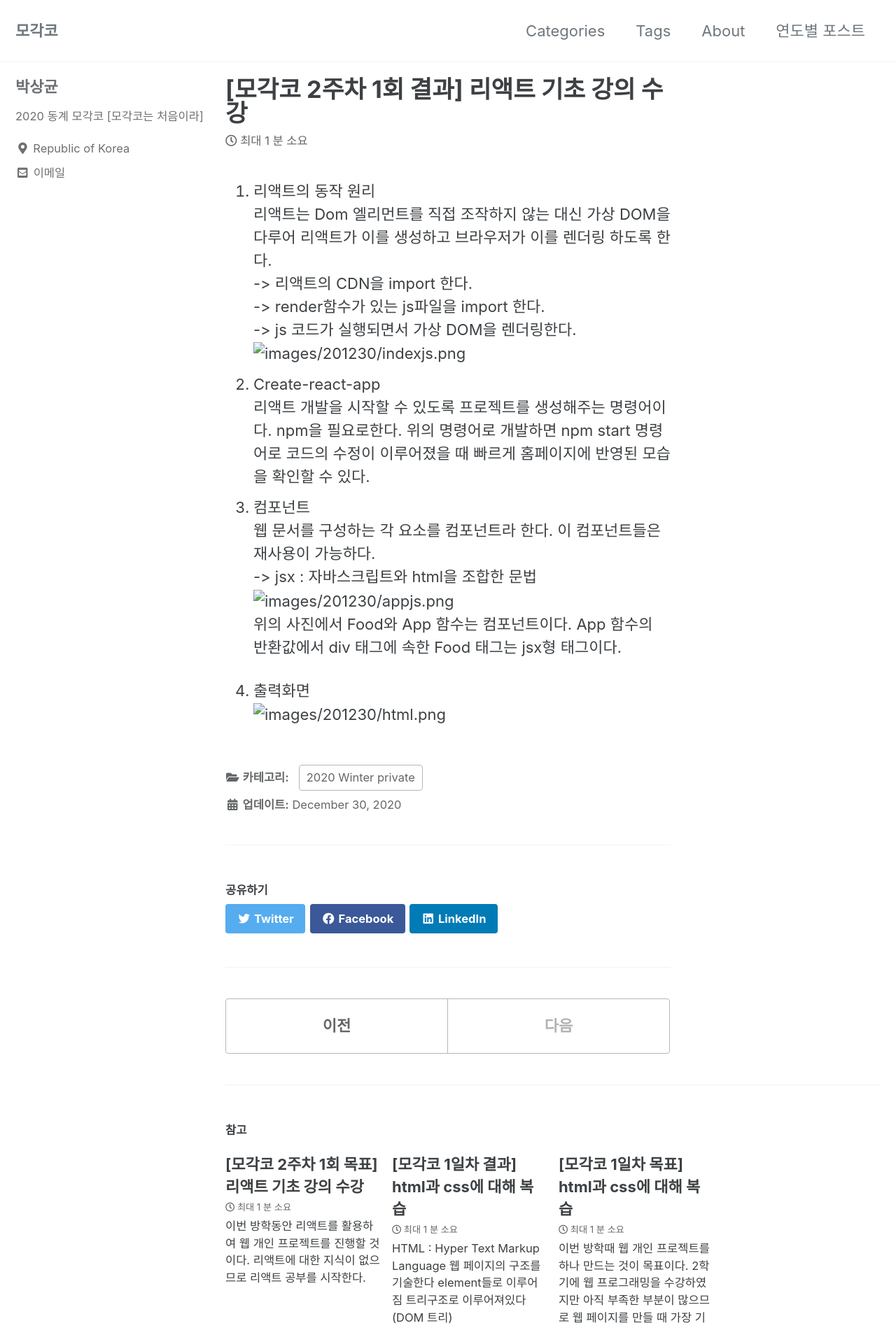
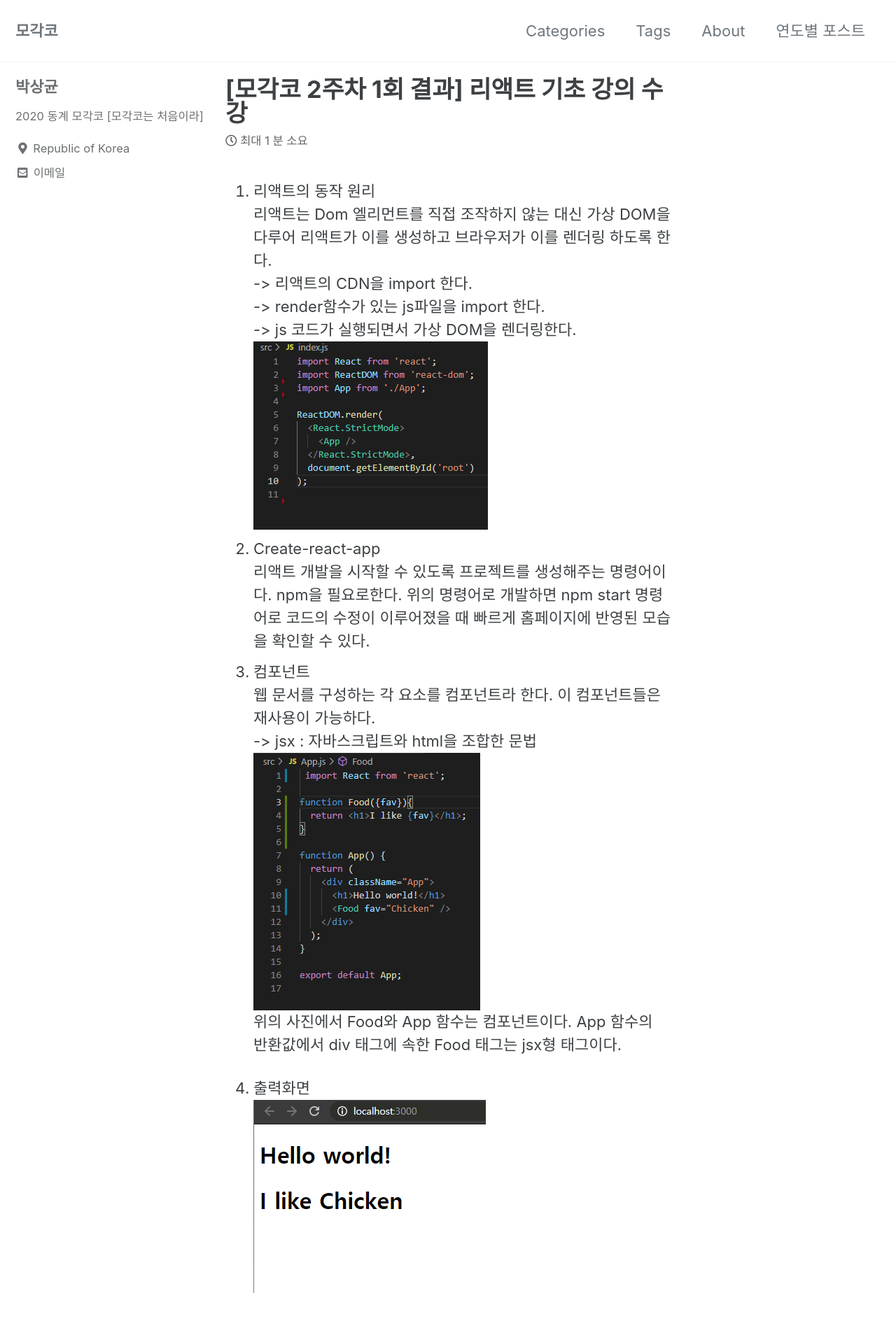
Before and after one commit to sanggyunbak2856/sanggyunbak2856.github.io, a Jekyll site: the page built from _posts/2020-12-30-result.md, in a window 1280 px wide. Shown: the top 1898 px of the page at 70% size. Built offline with Jekyll 4.4.1, drawn with Linux system fonts in a browser that asks for light colours; cached includes are drawn as plain includes.

Commit message:
[2020-12-30]

```diff
--- a/_posts/2020-12-30-result.md
+++ b/_posts/2020-12-30-result.md
@@ -10,14 +10,14 @@ last_modified_at: 2020-12-30
  -> 리액트의 CDN을 import 한다.
  -> render함수가 있는 js파일을 import 한다.
  -> js 코드가 실행되면서 가상 DOM을 렌더링한다.
- ![images/201230/indexjs.png](images/201230/indexjs.png)
+ ![/images/201230/indexjs.png](/images/201230/indexjs.png)
 2. Create-react-app
 리액트 개발을 시작할 수 있도록 프로젝트를 생성해주는 명령어이다. npm을 필요로한다. 위의 명령어로 개발하면 npm start 명령어로 코드의 수정이 이루어졌을 때 빠르게 홈페이지에 반영된 모습을 확인할 수 있다.
 3. 컴포넌트
 웹 문서를 구성하는 각 요소를 컴포넌트라 한다. 이 컴포넌트들은 재사용이 가능하다.
  -> jsx : 자바스크립트와 html을 조합한 문법
- ![images/201230/appjs.png](images/201230/appjs.png)
+ ![/images/201230/appjs.png](/images/201230/appjs.png)
  위의 사진에서 Food와 App 함수는 컴포넌트이다. App 함수의 반환값에서 div 태그에 속한 Food 태그는 jsx형 태그이다.
 
 4. 출력화면
-![images/201230/html.png](images/201230/html.png)
+![/images/201230/html.png](/images/201230/html.png)
```
